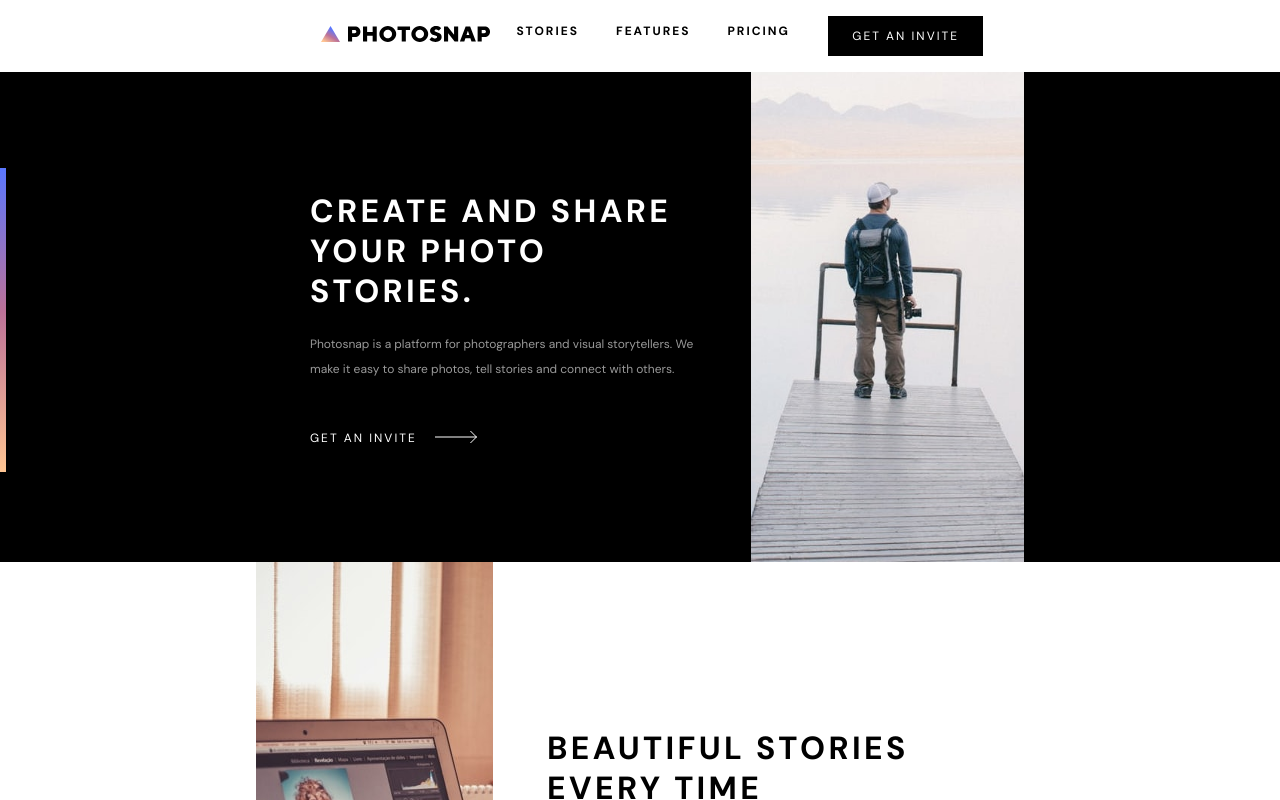
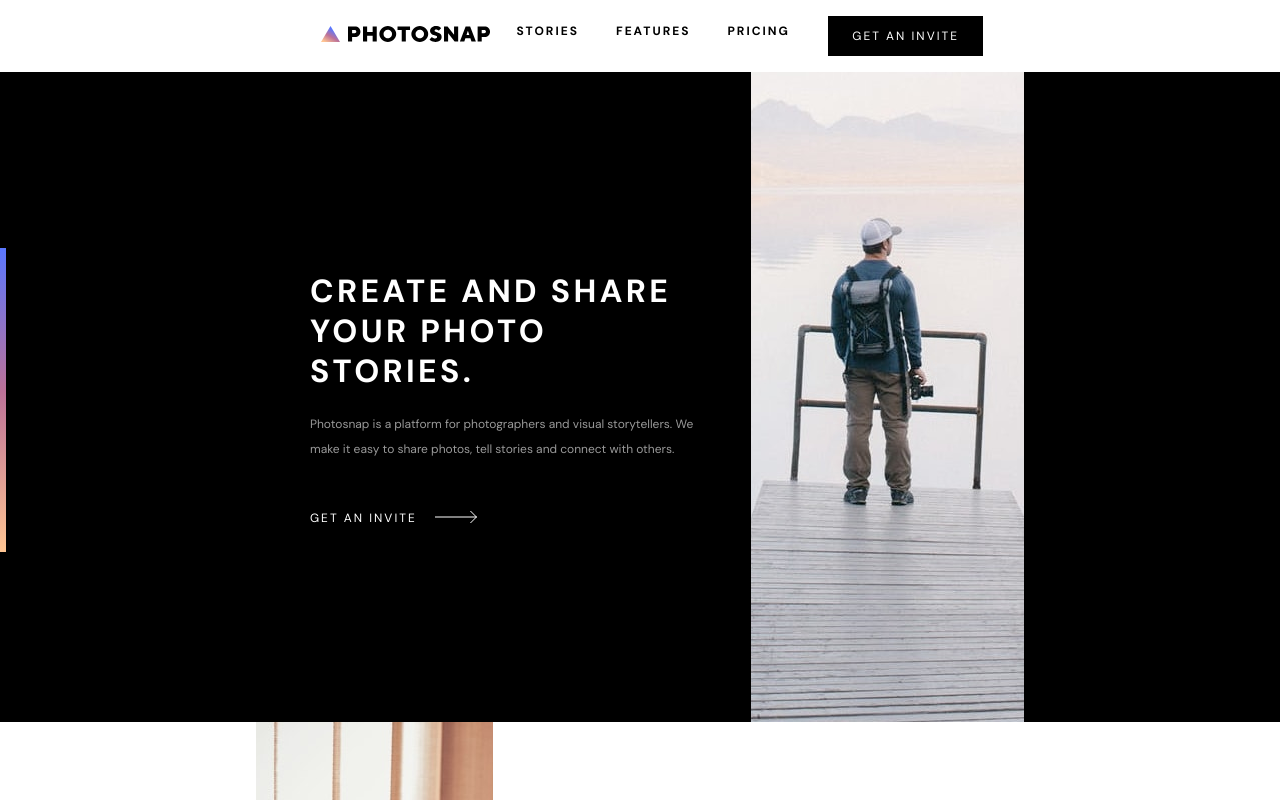
Before and after one commit to MrNicholson85/photosnap, a Vue app: page / in a window 1280 px wide. Shown: the top 800 px of the page. Built offline with nearby package versions, Linux system fonts and the light colour scheme.

Commit message:
updated hero height on desktop

```diff
--- a/src/components/Hero.vue
+++ b/src/components/Hero.vue
@@ -45,6 +45,10 @@
 
         @media(min-width: $tablet) {
             height: 490px;
+        }
+
+        @media(min-width: $tablet) {
+            height: 650px;
         }
 
         &__mobileImg {
@@ -105,6 +109,10 @@
                 height: 490px;
                 object-fit: cover;
                 width: 100%;
+
+                @media(min-width: $tablet) {
+                    height: 650px;
+                }
             }
         }
 
```
